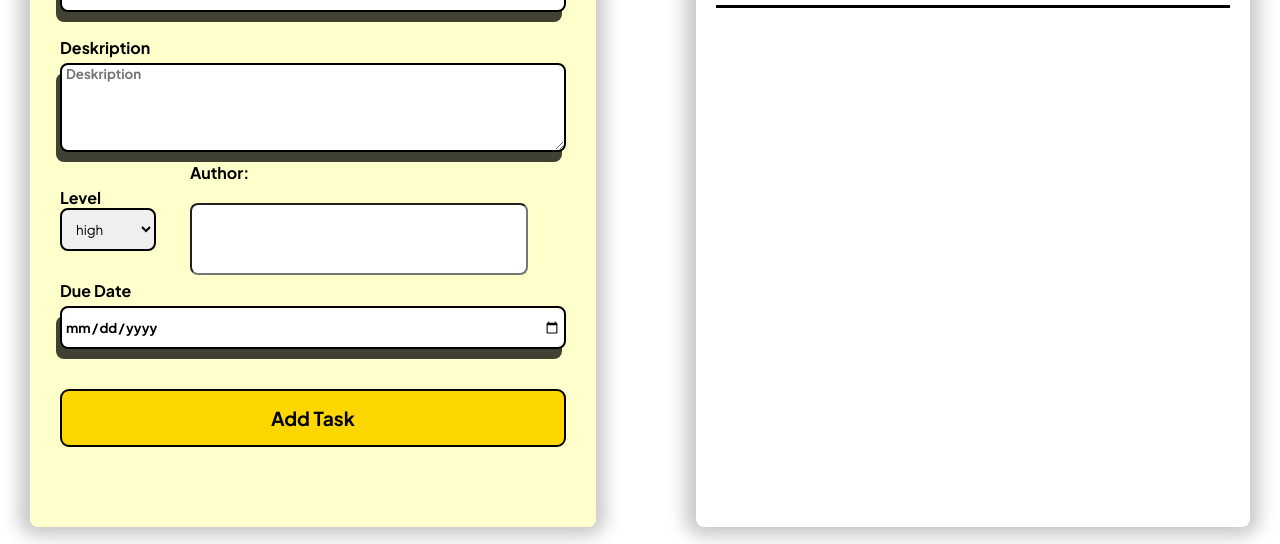
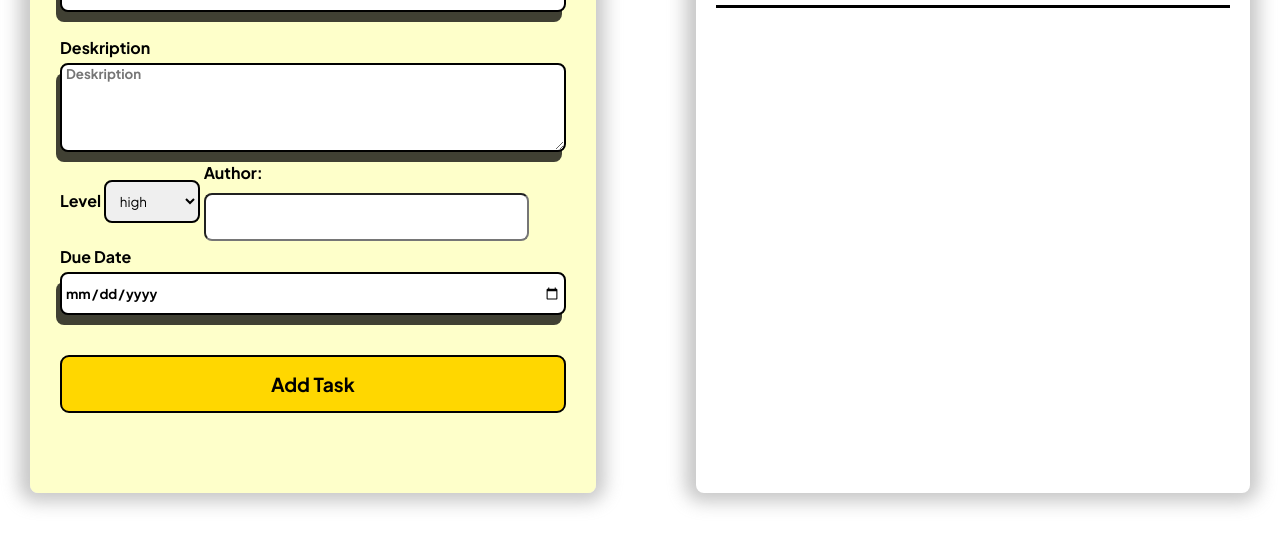
Before and after one commit to alfiansakuragi-art/MISSION-4-RISE, a plain HTML site: page index.html in a window 1280 px wide. Shown: the part 256-800 px from the top of the page. Drawn offline with nearby package versions, Linux system fonts and the light colour scheme.

Commit message:
fix bug: 1.5

```diff
--- a/styles.css
+++ b/styles.css
@@ -451,10 +451,10 @@
     }
 
     .select-group input {
-        margin-top: 20px;
-        padding: 20px 30px;
+        margin-top: 10px;
+        padding: 10px 30px;
         border-radius: 8px;
-        font-size: 1.4rem;
+        font-size: 1.2rem;
     }
 
     .check-icon {
```
